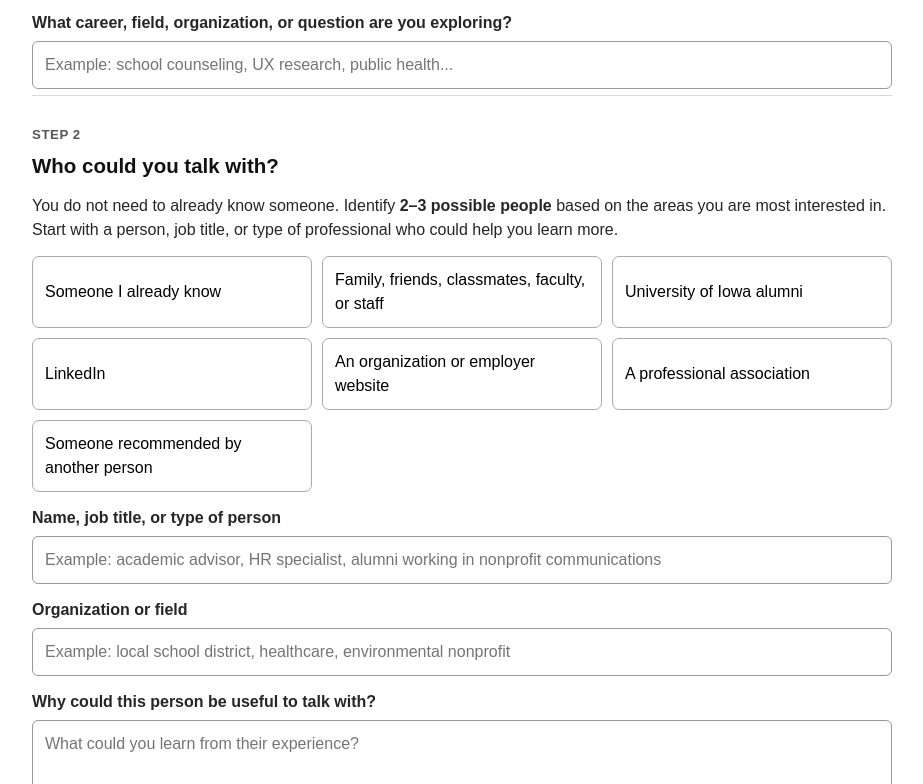
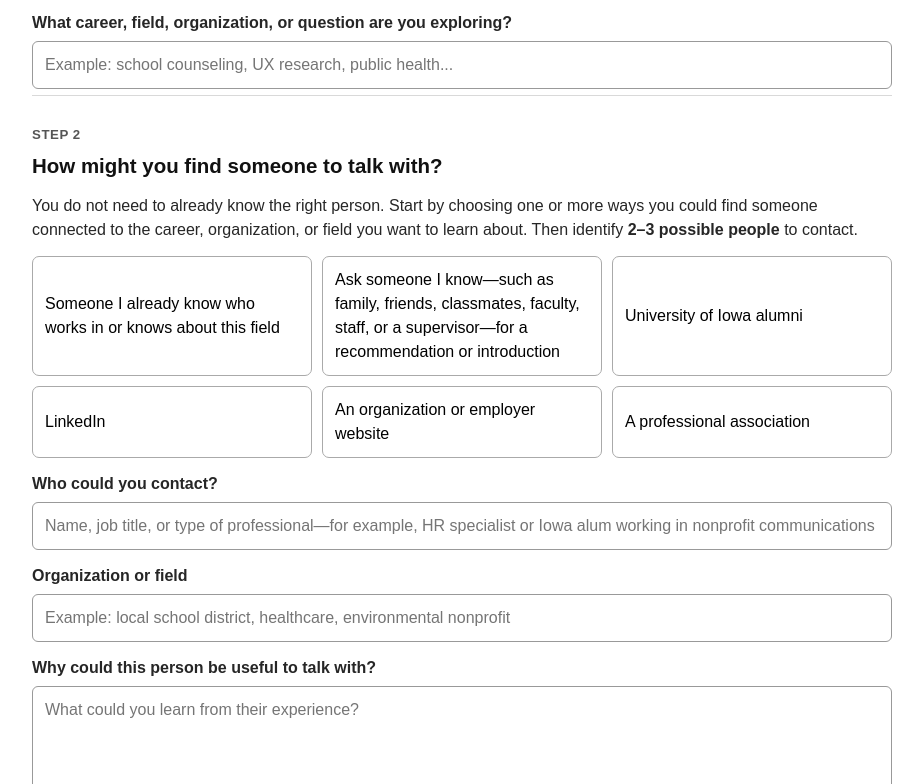
Before and after one commit to uiowa-pcc/informational-interviews, a plain HTML site: page index.html in a window 1280 px wide. Shown: the part 527-1311 px from the top of the page, without its empty margins (178-1101 px from the left). Drawn offline with Linux system fonts and the light colour scheme.

Commit message:
Update index.html

```diff
--- a/index.html
+++ b/index.html
@@ -294,21 +294,20 @@
 
       <section class="step" aria-labelledby="step2">
         <span class="step-label">Step 2</span>
-        <h2 id="step2">Who could you talk with?</h2>
-        <p>You do not need to already know someone. Identify <strong>2–3 possible people</strong> based on the areas you are most interested in. Start with a person, job title, or type of professional who could help you learn more.</p>
+        <h2 id="step2">How might you find someone to talk with?</h2>
+        <p>You do not need to already know the right person. Start by choosing one or more ways you could find someone connected to the career, organization, or field you want to learn about. Then identify <strong>2–3 possible people</strong> to contact.</p>
 
         <div class="choices">
-          <button type="button" class="choice source" aria-pressed="false">Someone I already know</button>
-          <button type="button" class="choice source" aria-pressed="false">Family, friends, classmates, faculty, or staff</button>
+          <button type="button" class="choice source" aria-pressed="false">Someone I already know who works in or knows about this field</button>
+          <button type="button" class="choice source" aria-pressed="false">Ask someone I know—such as family, friends, classmates, faculty, staff, or a supervisor—for a recommendation or introduction</button>
           <button type="button" class="choice source" aria-pressed="false">University of Iowa alumni</button>
           <button type="button" class="choice source" aria-pressed="false">LinkedIn</button>
           <button type="button" class="choice source" aria-pressed="false">An organization or employer website</button>
           <button type="button" class="choice source" aria-pressed="false">A professional association</button>
-          <button type="button" class="choice source" aria-pressed="false">Someone recommended by another person</button>
         </div>
 
-        <label for="person">Name, job title, or type of person</label>
-        <input id="person" type="text" placeholder="Example: academic advisor, HR specialist, alumni working in nonprofit communications" />
+        <label for="person">Who could you contact?</label>
+        <input id="person" type="text" placeholder="Name, job title, or type of professional—for example, HR specialist or Iowa alum working in nonprofit communications" />
 
         <label for="org">Organization or field</label>
         <input id="org" type="text" placeholder="Example: local school district, healthcare, environmental nonprofit" />
```
